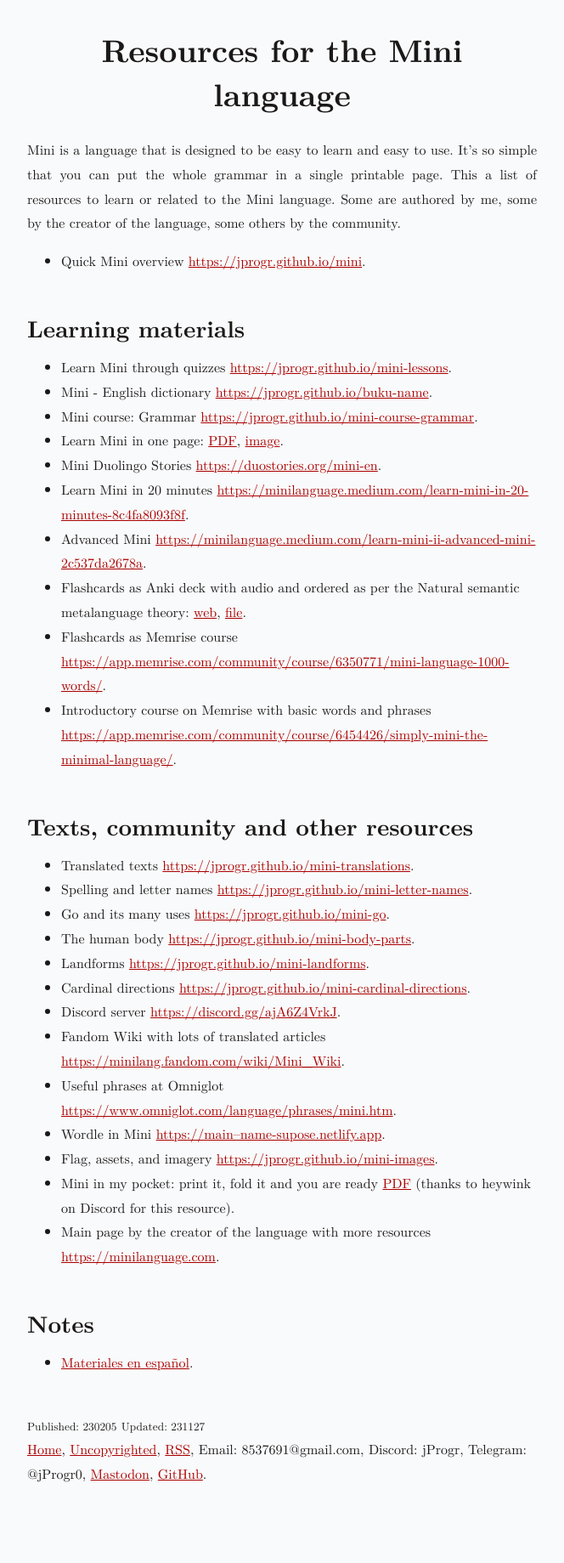
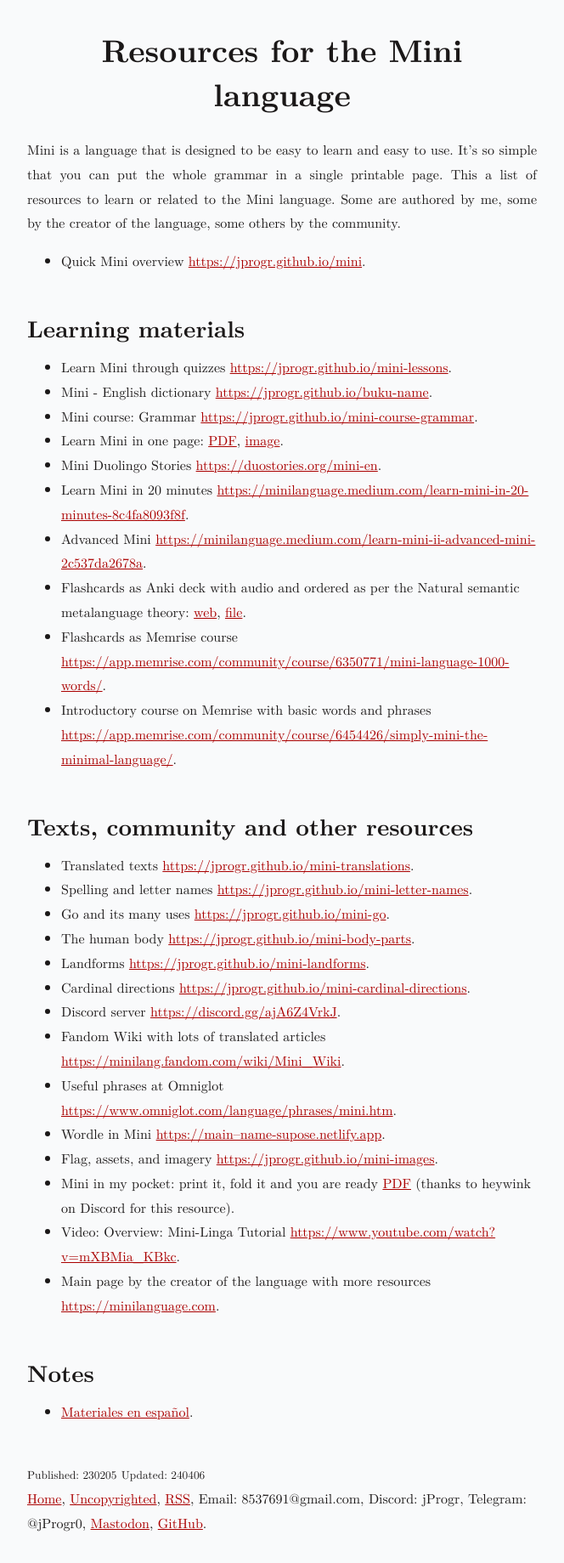
Before and after one commit to jProgr/jprogr.github.io, a Jekyll site: the page built from _posts/2023-02-05-mini-resources.md, in a window 1280 px wide. Shown: the whole page at 85% size, without its empty margins (308-972 px from the left). Built offline with Jekyll 4.4.1, drawn with Linux system fonts in a browser that asks for light colours; before the commit the page ends 1781 px from its top, so only the background shows below that.

Commit message:
Update content
Updated "Resources for the Mini language".

```diff
--- a/_posts/2023-02-05-mini-resources.md
+++ b/_posts/2023-02-05-mini-resources.md
@@ -2,7 +2,7 @@
 title: "Resources for the Mini language"
 permalink: /mini-resources
 custom_date: "230205"
-updated_date: "231127"
+updated_date: "240406"
 ---
 
 # Resources for the Mini language
@@ -38,6 +38,7 @@ Mini is a language that is designed to be easy to learn and easy to use. It's so
 - Wordle in Mini [https://main--name-supose.netlify.app](https://main--name-supose.netlify.app).
 - Flag, assets, and imagery [https://jprogr.github.io/mini-images](/mini-images).
 - Mini in my pocket: print it, fold it and you are ready [PDF](/assets/bin/mini_pocket.pdf) (thanks to heywink on Discord for this resource).
+- Video: Overview: Mini-Linga Tutorial [https://www.youtube.com/watch?v=mXBMia_KBkc](https://www.youtube.com/watch?v=mXBMia_KBkc).
 - Main page by the creator of the language with more resources [https://minilanguage.com](https://minilanguage.com/).
 
 ## Notes
```
